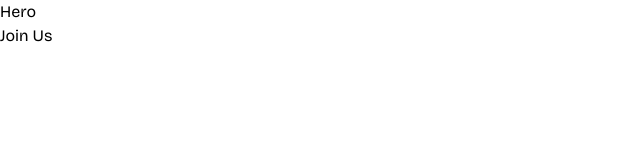
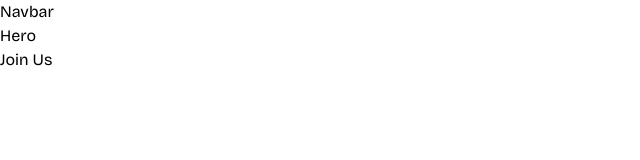
Before and after one commit to chochodev/Octet-app, a React (Create React App) app: page / in a window 1280 px wide. Shown: the top 160 px of the page, without its empty margins (0-640 px from the left). Built offline with nearby package versions, Linux system fonts and the light colour scheme.

Commit message:
starting on the navbar

```diff
--- /dev/null
+++ b/src/components/footer/index.jsx
@@ -0,0 +1,9 @@
+import React from 'react'
+
+const Footer = () => {
+  return (
+    <div>Footer</div>
+  )
+}
+
+export default Footer
--- a/src/views/home/index.jsx
+++ b/src/views/home/index.jsx
@@ -1,13 +1,17 @@
 import React from 'react';
+import Navbar from 'components/navbar';
 import Hero from './s1_hero';
 import JoinUs from './s2_joinus';
 
 const Home = () => {
   return (
+    <>
+    <Navbar />
     <div>
       <Hero />
       <JoinUs />
     </div>
+    </>
   )
 }
 
```
